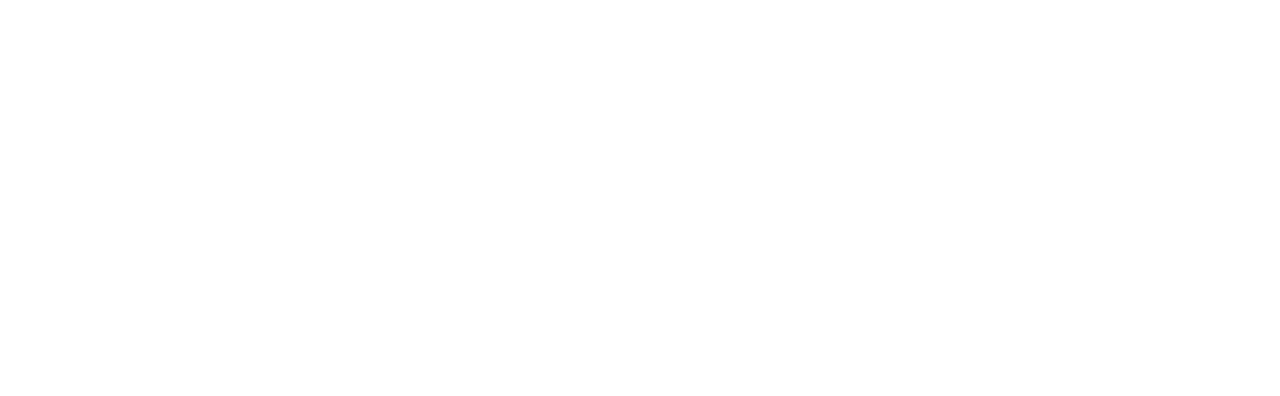
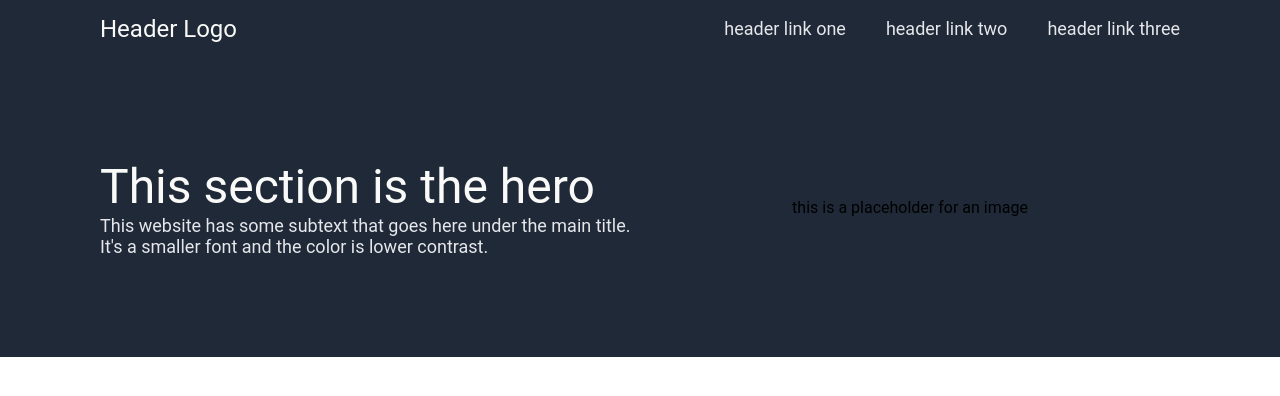
Before and after one commit to T-codes-here/landing-page, a plain HTML site: page index.html in a window 1280 px wide. Drawn offline with Linux system fonts and the light colour scheme.

Commit message:
Build and begin styling header and hero sections

```diff
--- a/index.html
+++ b/index.html
@@ -3,5 +3,33 @@
     <head>
         <meta charset="UTF-8">
         <title>You've Landed</title>
+        <link rel="stylesheet" href="style.css">
     </head>
+    <body>
+        <header>
+            <div class="logo">
+                Header Logo
+            </div>
+            <div class="header-links">
+                <ul>header link one</ul>
+                <ul>header link two</ul>
+                <ul>header link three</ul>
+            </div>
+        </header>
+        <div class="hero">
+            <div class="hero-text">
+                <div class="hero-main">
+                    This section is the hero
+                </div>
+                <div class="hero-secondary">
+                    This website has some subtext that goes here under the main title. It's a smaller font and the color is lower contrast.
+                </div>
+            </div>
+            <div class="hero-image-container">
+                <div class="hero-image">
+                    this is a placeholder for an image
+                </div>
+            </div>
+        </div>
+    </body>
 </html>
--- a/style.css
+++ b/style.css
@@ -0,0 +1,64 @@
+html, body {
+    font-family: 'Roboto', sans-serif;
+    max-width: 100%;
+}
+
+body {
+    display: flex;
+    flex-direction: column;
+    margin: 0;
+    justify-content: center;
+}
+
+header, .hero, .info, footer {
+    display: flex;
+/*    justify-content: center;
+    align-items: center; */
+    padding-left: 100px;
+    padding-right: 100px;
+}
+
+header, .header-links, .hero {
+    background-color: #1F2937;
+    display: flex;
+}
+
+header {
+    justify-content: space-between;
+    align-items: center;
+}
+
+.logo {
+    font-size: 24px;
+}
+
+.logo, .hero-main {
+    color: #F9FAF8;
+}
+
+.header-links, .hero-secondary {
+    text-decoration: none;
+    padding: none;
+    font-size: 18px;
+    color: #E5E7EB;
+}
+
+.hero {
+    align-items: center;
+    flex: auto;
+    height: 300px;
+}
+
+.hero-main {
+    font-size: 48px;
+}
+
+.hero-text, .hero-image-container {
+    display: flex;
+    flex: 1 1 50%;
+    justify-content: center;
+}
+
+.hero-text {
+    flex-direction: column;
+}
```
